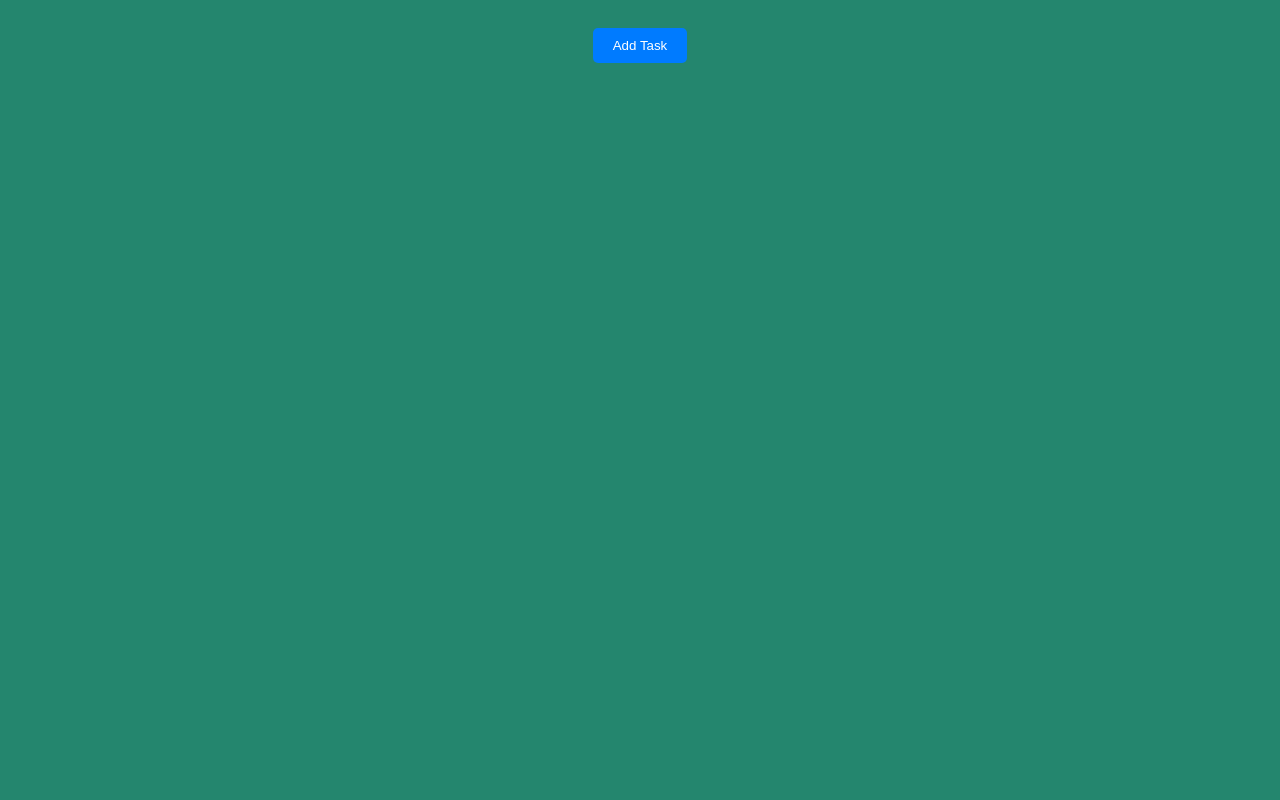
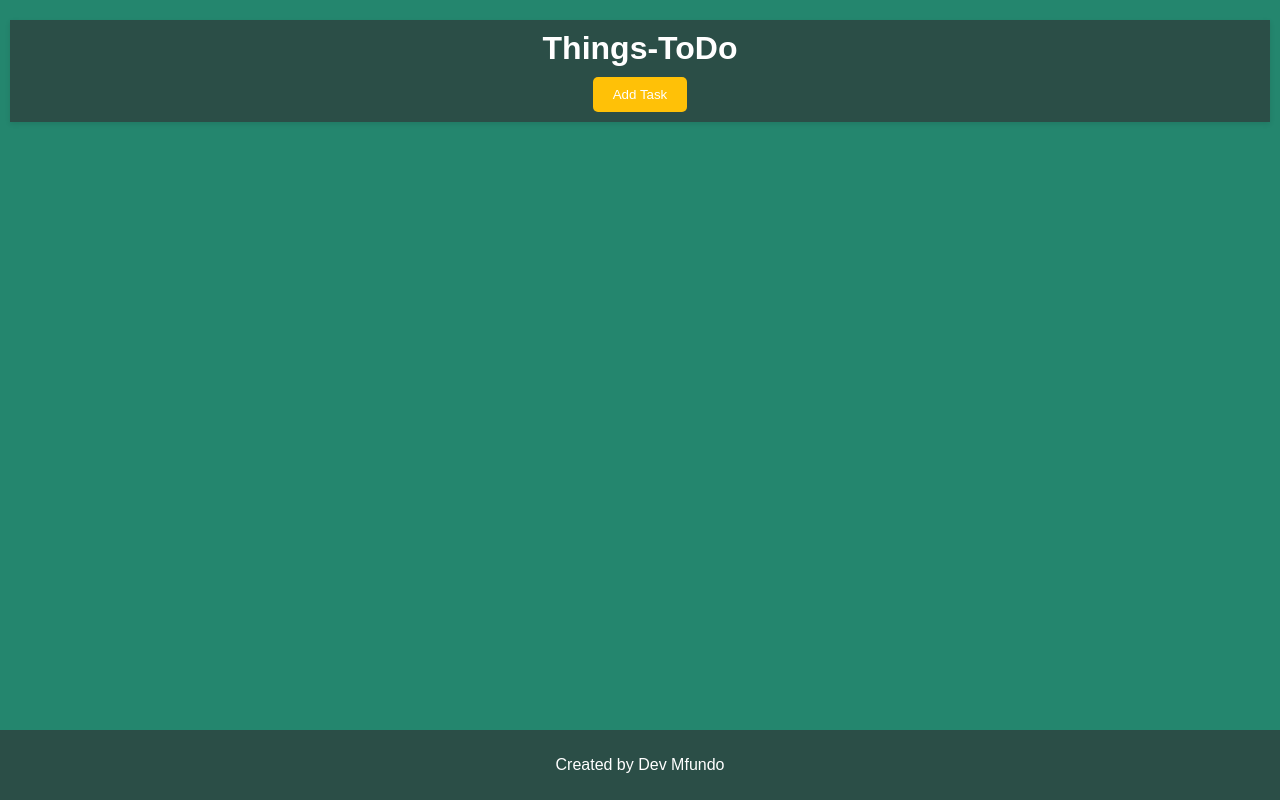
Before and after one commit to Dev-Mfundo/Todo-List, a website built with webpack: page src/template.html in a window 1280 px wide. Built offline with nearby package versions, Linux system fonts and the light colour scheme.

Commit message:
added a header and a footer

```diff
--- a/src/index.js
+++ b/src/index.js
@@ -1,4 +1,10 @@
 import "./styles.css";
+
+const header = document.createElement('header');
+header.id = 'header';
+header.innerHTML = '<h1>Things-ToDo</h1>';
+document.body.prepend(header);
+
 
 const container = document.createElement('div');
 container.id = 'todo-container';
@@ -7,7 +13,7 @@ document.body.appendChild(container);
 const addButton = document.createElement('button');
 addButton.textContent = 'Add Task';
 addButton.id = 'add-task-button';
-document.body.prepend(addButton);
+header.appendChild(addButton);
 
 const modal = document.createElement('div');
 modal.id = 'modal';
@@ -140,3 +146,8 @@ document.addEventListener('DOMContentLoaded', () => {
   savedItems.forEach(item => toDoItems.push(item));
   renderItems();
 });
+
+const footer = document.createElement('footer');
+footer.id = 'footer';
+footer.innerHTML = '<p>Created by Dev Mfundo</p>';
+document.body.appendChild(footer);
--- a/src/styles.css
+++ b/src/styles.css
@@ -5,6 +5,22 @@ body {
     align-items: center;
     padding: 20px;
     background-color: #24866e;
+    margin: 0;
+}
+
+header {
+    width: 100%;
+    padding: 10px;
+    margin-bottom: 5px;
+    background-color: #2b4e47;
+    color: white;
+    text-align: center;
+    box-shadow: 0 2px 5px rgba(0, 0, 0, 0.1);
+}
+
+header h1 {
+    margin: 0;
+    font-size: 2em;
 }
 
 #todo-container {
@@ -22,13 +38,12 @@ body {
     border-radius: 5px;
     box-shadow: 0 2px 5px rgba(0, 0, 0, 0.1);
     position: relative;
-    max-width: 350px;
 }
 
 #add-task-button {
-    margin-bottom: 20px;
+    margin-top: 10px;
     padding: 10px 20px;
-    background-color: #007bff;
+    background-color: #ffc107;
     color: white;
     border: none;
     border-radius: 5px;
@@ -39,13 +54,14 @@ body {
     position: fixed;
     top: 0;
     left: 0;
-    padding: 20px;
+    padding: 15px;
     width: 100%;
     height: 100%;
     background: rgba(0, 0, 0, 0.5);
     display: flex;
     justify-content: center;
     align-items: center;
+    z-index: 1;
 }
 
 #form-container {
@@ -55,6 +71,7 @@ body {
     padding: 25px;
     border-radius: 5px;
     width: 300px;
+
 }
 
 #todo-form {
@@ -92,3 +109,13 @@ body {
     border-radius: 5px;
     cursor: pointer;
 }
+
+footer {
+    width: 100%;
+    padding: 10px;
+    background-color: #2b4e47;
+    color: white;
+    text-align: center;
+    position: fixed;
+    bottom: 0;
+}
```
